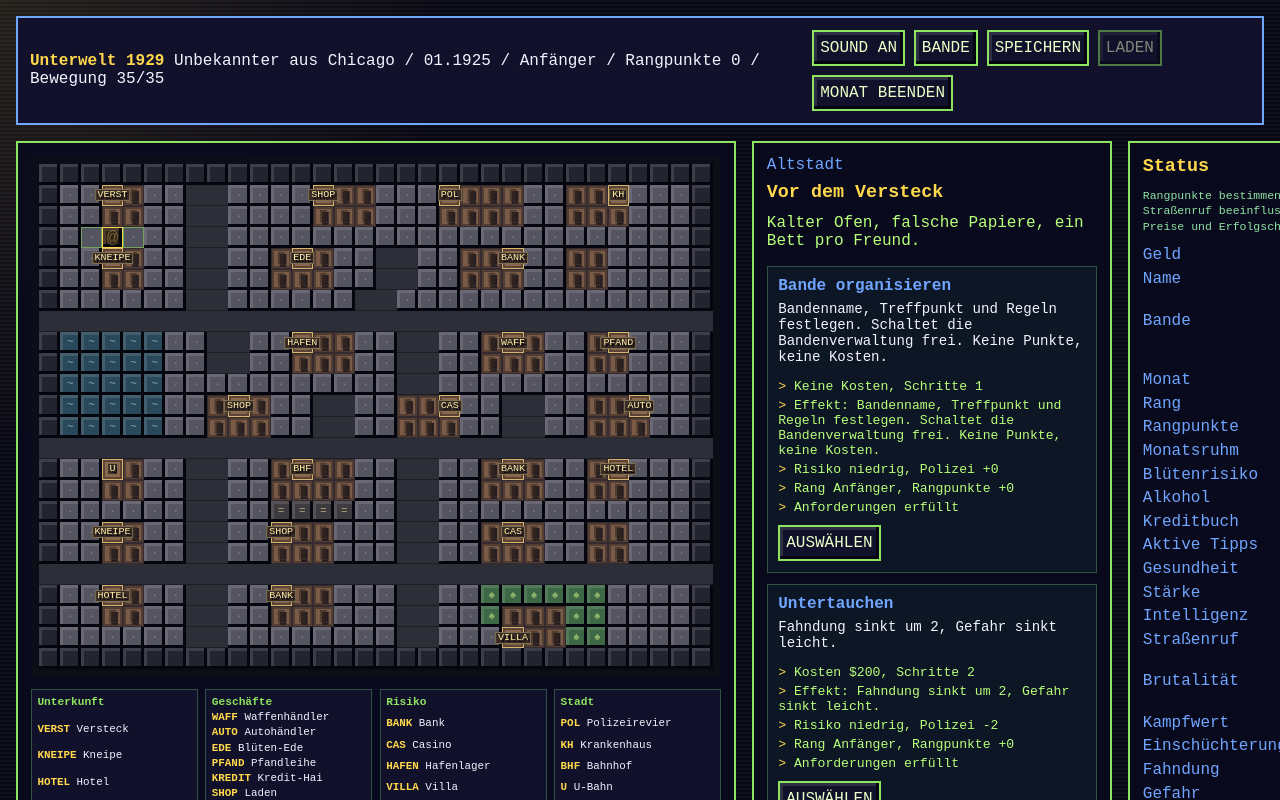
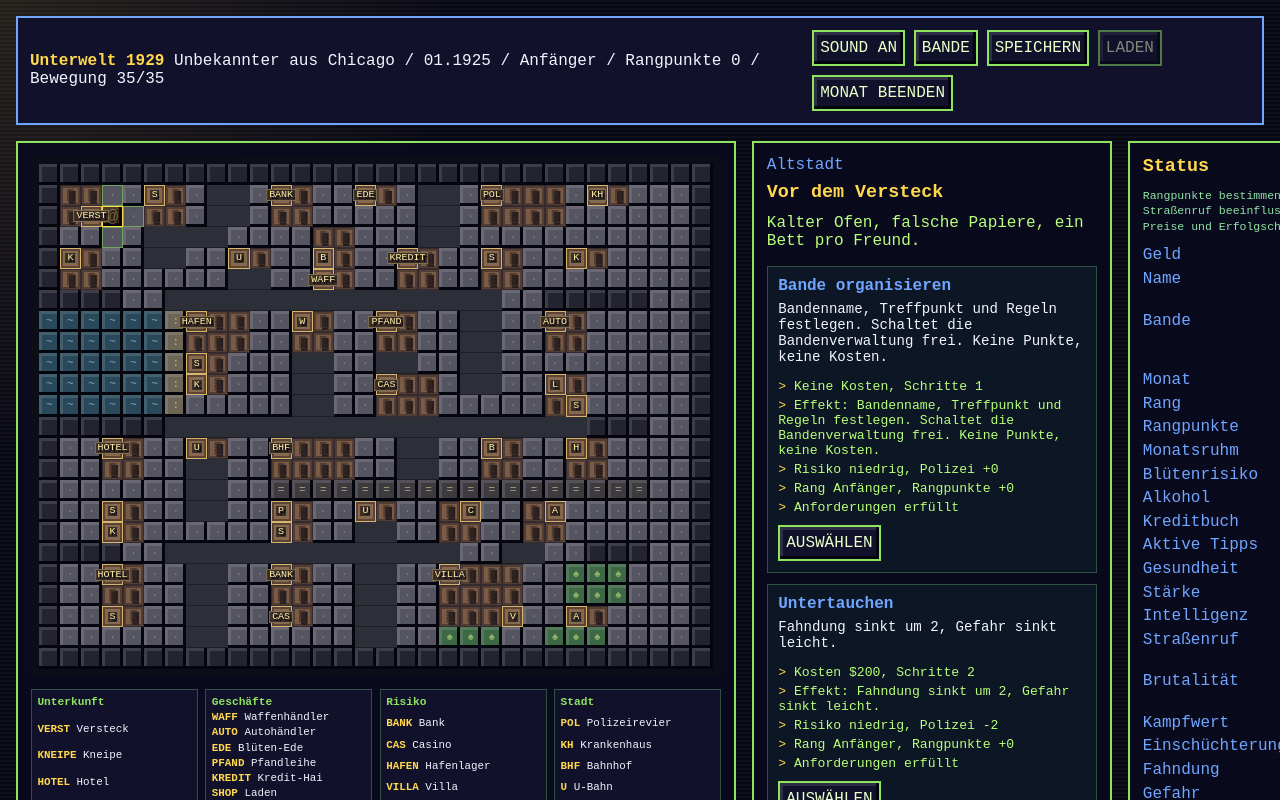
Before and after one commit to MR-ops-007/Unterwelt-1929, a React (Vite) app: page / in a window 1280 px wide. Both pictures are taken after a click on the button "NEUES SPIEL". Shown: the top 800 px of the page. Built offline with nearby package versions, Linux system fonts and the light colour scheme.

Commit message:
Densify handcrafted city map

```diff
--- a/src/App.tsx
+++ b/src/App.tsx
@@ -660,7 +660,7 @@ function App() {
                       }}
                       title={`${building?.name ?? visual.name} / ${tile.district}`}
                     >
-                      <span>{playerHere ? '@' : tile.buildingVisualFor ? getBuilding(tile.buildingVisualFor).mapLabel : tile.building ? '▓' : tile.kind === 'road' ? '' : visual.icon}</span>
+                      <span>{playerHere ? '@' : tile.buildingVisualFor ? tile.buildingLabel ?? getBuilding(tile.buildingVisualFor).mapLabel : tile.building ? '▓' : tile.kind === 'road' ? '' : visual.icon}</span>
                       <small></small>
                     </button>
                   );
--- a/src/game.ts
+++ b/src/game.ts
@@ -26,7 +26,7 @@ export type District =
   | 'Bahnhofsviertel'
   | 'Polizeibezirk';
 
-export type TileKind = 'road' | 'sidewalk' | 'building' | 'decor' | 'street' | 'alley' | 'park' | 'warehouse' | 'lamp' | 'wall' | 'yard' | 'block' | 'water' | 'rails';
+export type TileKind = 'road' | 'sidewalk' | 'building' | 'decor' | 'street' | 'alley' | 'park' | 'warehouse' | 'lamp' | 'wall' | 'yard' | 'block' | 'water' | 'rails' | 'dock';
 export type MemberStatus = 'aktiv' | 'verletzt' | 'verhaftet' | 'tot';
 export type Role = 'Schlaeger' | 'Fahrerin' | 'Planer' | 'Safeknacker' | 'Schuetzin' | 'Informant' | 'Verhandler';
 export type WeaponId = 'none' | 'colt1911' | 'savage1907' | 'remington11' | 'winchester97' | 'sw10' | 'thompson' | 'browningBar' | 'grenades';
@@ -238,6 +238,7 @@ export interface Tile {
   kind: TileKind;
   building?: BuildingType;
   buildingVisualFor?: BuildingType;
+  buildingLabel?: string;
 }
 
 export interface LogEntry {
@@ -805,32 +806,33 @@ export const tileVisuals: Record<TileKind, { icon: string; name: string }> = {
   block: { icon: '▒', name: 'Block' },
   water: { icon: '~', name: 'Hafenwasser' },
   rails: { icon: '=', name: 'Gleise' },
+  dock: { icon: ':', name: 'Kai' },
 };
 
 const cityLayout = [
   '################################',
-  '#..VV..RR....SSS...PPPP..NNN...#',
-  '#..VV..RR....SSS...PPPP..NNN...#',
-  '#......RR......................#',
-  '#..KK..RR..EEE..RR..BBB..LL....#',
-  '#..KK..RR..EEE..RR..BBB..LL....#',
-  '#......RR......RR..............#',
-  'RRRRRRRRRRRRRRRRRRRRRRRRRRRRRRRR',
-  '#~~~~~..RR..MMM..RR..WWW..XX...#',
-  '#~~~~~..RR..MMM..RR..WWW..XX...#',
-  '#~~~~~...........RR............#',
-  '#~~~~~..SSS..RR..CCC..RR..AAA..#',
-  '#~~~~~..SSS..RR..CCC..RR..AAA..#',
-  'RRRRRRRRRRRRRRRRRRRRRRRRRRRRRRRR',
-  '#..UU..RR..ZZZZ..RR..BBB..HH...#',
-  '#..UU..RR..ZZZZ..RR..BBB..HH...#',
-  '#......RR..====..RR............#',
-  '#..KK..RR..SSS...RR..CCC..AA...#',
-  '#..KK..RR..SSS...RR..CCC..AA...#',
-  'RRRRRRRRRRRRRRRRRRRRRRRRRRRRRRRR',
-  '#..HH..RR..BBB...RR..TTTTTT....#',
-  '#..HH..RR..BBB...RR..TYYYTT....#',
-  '#......RR........RR...YYYTT....#',
+  '#VV..SS.RR.BB..EE.RR.PPPP.NN...#',
+  '#VV..SS.RR.BB.....RR.PPPP......#',
+  '#....RRRR....SS...RR...........#',
+  '#KK..RR..UU..BB..LL..SS..KK....#',
+  '#KK......RR..WW..LL..SS........#',
+  '####..RRRRRRRRRRRRRRRR..#####..#',
+  '~~~~~~:MMM..WW..XX..RR..AA.....#',
+  '~~~~~~:MMM..WW..XX..RR..AA.....#',
+  '~~~~~~:SS...RR..RR..RR.........#',
+  '~~~~~~:KK...RR..CCC.RR..LL.....#',
+  '~~~~~~:.....RR..CCC.....SS.....#',
+  '######RRRRRRRRRRRRRRRRRRRR###..#',
+  '#..HH..UU..ZZZZ..RR..BB..HH....#',
+  '#..HH..RR..ZZZZ..RR..BB..HH....#',
+  '#......RR..==================..#',
+  '#..SS..RR..XX..UU..CC..AA......#',
+  '#..KK......SS..RR..CC..AA......#',
+  '####..RRRRRRRRRRRRRR..RR..###..#',
+  '#..HH..RR..BB..RR..YYYY..TTT...#',
+  '#..HH..RR..BB..RR..YYYY..TTT...#',
+  '#..SS..RR..CC..RR..YYYY..AA....#',
+  '#......RR......RR..TTT..TTT....#',
   '################################',
 ] as const;
 
@@ -854,32 +856,48 @@ const buildingChars: Partial<Record<string, BuildingType>> = {
   Y: 'villa',
 };
 
-const buildingLabels: Array<{ x: number; y: number; building: BuildingType }> = [
-  { x: 3, y: 1, building: 'hideout' },
-  { x: 13, y: 1, building: 'shop' },
-  { x: 19, y: 1, building: 'police' },
-  { x: 27, y: 1, building: 'hospital' },
-  { x: 3, y: 4, building: 'kneipe' },
-  { x: 12, y: 4, building: 'counterfeit' },
-  { x: 22, y: 4, building: 'bank' },
-  { x: 27, y: 4, building: 'loanshark' },
-  { x: 12, y: 8, building: 'harbor' },
-  { x: 22, y: 8, building: 'weapons' },
-  { x: 27, y: 8, building: 'pawnshop' },
-  { x: 9, y: 11, building: 'shop' },
-  { x: 19, y: 11, building: 'casino' },
-  { x: 28, y: 11, building: 'cars' },
-  { x: 3, y: 14, building: 'subway' },
-  { x: 12, y: 14, building: 'station' },
-  { x: 22, y: 14, building: 'bank' },
-  { x: 27, y: 14, building: 'hotel' },
-  { x: 3, y: 17, building: 'kneipe' },
-  { x: 11, y: 17, building: 'shop' },
-  { x: 22, y: 17, building: 'casino' },
-  { x: 28, y: 17, building: 'cars' },
-  { x: 3, y: 20, building: 'hotel' },
-  { x: 11, y: 20, building: 'bank' },
-  { x: 22, y: 22, building: 'villa' },
+const buildingLabels: Array<{ x: number; y: number; building: BuildingType; label?: string }> = [
+  { x: 2, y: 2, building: 'hideout', label: 'VERST' },
+  { x: 5, y: 1, building: 'shop', label: 'S' },
+  { x: 11, y: 1, building: 'bank', label: 'BANK' },
+  { x: 15, y: 1, building: 'counterfeit', label: 'EDE' },
+  { x: 21, y: 1, building: 'police', label: 'POL' },
+  { x: 26, y: 1, building: 'hospital', label: 'KH' },
+  { x: 1, y: 4, building: 'kneipe', label: 'K' },
+  { x: 9, y: 4, building: 'subway', label: 'U' },
+  { x: 13, y: 4, building: 'bank', label: 'B' },
+  { x: 17, y: 4, building: 'loanshark', label: 'KREDIT' },
+  { x: 21, y: 4, building: 'shop', label: 'S' },
+  { x: 25, y: 4, building: 'kneipe', label: 'K' },
+  { x: 13, y: 5, building: 'weapons', label: 'WAFF' },
+  { x: 7, y: 7, building: 'harbor', label: 'HAFEN' },
+  { x: 12, y: 7, building: 'weapons', label: 'W' },
+  { x: 16, y: 7, building: 'pawnshop', label: 'PFAND' },
+  { x: 24, y: 7, building: 'cars', label: 'AUTO' },
+  { x: 7, y: 9, building: 'shop', label: 'S' },
+  { x: 7, y: 10, building: 'kneipe', label: 'K' },
+  { x: 16, y: 10, building: 'casino', label: 'CAS' },
+  { x: 24, y: 10, building: 'loanshark', label: 'L' },
+  { x: 25, y: 11, building: 'shop', label: 'S' },
+  { x: 3, y: 13, building: 'hotel', label: 'HOTEL' },
+  { x: 7, y: 13, building: 'subway', label: 'U' },
+  { x: 11, y: 13, building: 'station', label: 'BHF' },
+  { x: 21, y: 13, building: 'bank', label: 'B' },
+  { x: 25, y: 13, building: 'hotel', label: 'H' },
+  { x: 3, y: 16, building: 'shop', label: 'S' },
+  { x: 11, y: 16, building: 'pawnshop', label: 'P' },
+  { x: 15, y: 16, building: 'subway', label: 'U' },
+  { x: 20, y: 16, building: 'casino', label: 'C' },
+  { x: 24, y: 16, building: 'cars', label: 'A' },
+  { x: 3, y: 17, building: 'kneipe', label: 'K' },
+  { x: 11, y: 17, building: 'shop', label: 'S' },
+  { x: 3, y: 19, building: 'hotel', label: 'HOTEL' },
+  { x: 11, y: 19, building: 'bank', label: 'BANK' },
+  { x: 19, y: 19, building: 'villa', label: 'VILLA' },
+  { x: 3, y: 21, building: 'shop', label: 'S' },
+  { x: 11, y: 21, building: 'casino', label: 'CAS' },
+  { x: 22, y: 21, building: 'villa', label: 'V' },
+  { x: 25, y: 21, building: 'cars', label: 'A' },
 ];
 
 export function getWeapon(id: WeaponId): WeaponConfig {
@@ -923,11 +941,11 @@ export function getAction(id: ActionId): ActionConfig {
 
 function districtFor(x: number, y: number): District {
   if (x >= 22 && y <= 8) return 'Polizeibezirk';
-  if (x <= 8 && y >= 9) return 'Hafenviertel';
-  if (x >= 20 && y >= 16) return 'Villenviertel';
-  if (y >= 14) return 'Bahnhofsviertel';
-  if (x >= 8 && x <= 17 && y >= 8) return 'Industriegebiet';
-  if (x >= 16 && y >= 4 && y <= 14) return 'Rotlichtgasse';
+  if (x <= 10 && y >= 7 && y <= 12) return 'Hafenviertel';
+  if (y >= 19) return 'Villenviertel';
+  if (y >= 13 && y <= 18) return 'Bahnhofsviertel';
+  if (x >= 8 && x <= 18 && y >= 7 && y <= 12) return 'Industriegebiet';
+  if (x >= 16 && y >= 7 && y <= 12) return 'Rotlichtgasse';
   return 'Altstadt';
 }
 
@@ -936,6 +954,7 @@ function kindForLayoutChar(char: string): TileKind {
   if (char === '.') return 'sidewalk';
   if (char === '~') return 'water';
   if (char === '=') return 'rails';
+  if (char === ':') return 'dock';
   if (char === 'T') return 'park';
   if (char === '#') return 'block';
   return buildingChars[char] ? 'building' : 'decor';
@@ -960,6 +979,7 @@ export function createMap(): Tile[] {
         kind: kindForLayoutChar(char),
         building,
         buildingVisualFor: label?.building,
+        buildingLabel: label?.label,
       });
     }
   }
@@ -994,8 +1014,37 @@ export function validateMapConnectivity(map: Tile[] = createMap(), start = { x:
   }
   const unreachable = map.filter((tile) => tile.buildingVisualFor && !adjacentWalkableSeen(tile, map, seen));
   const buildingsWithoutReachableAdjacency = buildings.filter((building) => !map.some((tile) => tile.building === building.id && adjacentWalkableSeen(tile, map, seen)));
-  if (unreachable.length || buildingsWithoutReachableAdjacency.length) {
-    console.warn('Map connectivity failed', { unreachable, buildingsWithoutReachableAdjacency });
+  const counts = buildingLabels.reduce<Record<string, number>>((sum, label) => {
+    sum[label.building] = (sum[label.building] ?? 0) + 1;
+    return sum;
+  }, {});
+  const missingActionBuildings = buildings.filter((building) => building.actions.length > 0 && !counts[building.id]);
+  const harborTiles = map.filter((tile) => tile.building === 'harbor');
+  const stationTiles = map.filter((tile) => tile.building === 'station');
+  const harborTouchesWater = harborTiles.some((tile) => neighborKinds(tile, map).some((kind) => kind === 'water' || kind === 'dock'));
+  const stationTouchesRails = stationTiles.some((tile) => neighborKinds(tile, map).some((kind) => kind === 'rails' || kind === 'sidewalk'));
+  const belowTargets = {
+    shop: 7,
+    hotel: 3,
+    bank: 4,
+    kneipe: 4,
+    cars: 3,
+    casino: 3,
+    subway: 3,
+    loanshark: 2,
+    weapons: 2,
+  };
+  const lowCounts = Object.entries(belowTargets).filter(([building, target]) => (counts[building] ?? 0) < target);
+  if (unreachable.length || buildingsWithoutReachableAdjacency.length || missingActionBuildings.length || !harborTouchesWater || !stationTouchesRails || lowCounts.length) {
+    console.warn('Map validation warning', {
+      unreachable,
+      buildingsWithoutReachableAdjacency,
+      missingActionBuildings,
+      counts,
+      lowCounts,
+      harborTouchesWater,
+      stationTouchesRails,
+    });
   }
   return { valid: unreachable.length === 0, unreachable };
 }
@@ -1004,6 +1053,13 @@ function adjacentWalkableSeen(tile: Tile, map: Tile[], seen: Set<string>): boole
   return [[1, 0], [-1, 0], [0, 1], [0, -1]].some(([dx, dy]) => {
     const neighbor = map.find((item) => item.x === tile.x + dx && item.y === tile.y + dy);
     return Boolean(neighbor && isWalkable(neighbor) && seen.has(neighbor.id));
+  });
+}
+
+function neighborKinds(tile: Tile, map: Tile[]): TileKind[] {
+  return [[1, 0], [-1, 0], [0, 1], [0, -1]].flatMap(([dx, dy]) => {
+    const neighbor = map.find((item) => item.x === tile.x + dx && item.y === tile.y + dy);
+    return neighbor ? [neighbor.kind] : [];
   });
 }
 
@@ -1164,7 +1220,7 @@ export function newGame(
     gangName: gangName.trim() || DEFAULT_GANG_NAMES[0],
     month: 0,
     points: 0,
-    position: { x: 3, y: 3 },
+    position: { x: 3, y: 2 },
     stepsLeft: getCar(car).movementPoints,
     stats: {
       money: 700,
@@ -2151,7 +2207,7 @@ export function movePlayer(state: GameState, dx: number, dy: number): GameState
 }
 
 function isWalkable(tile: Tile): boolean {
-  return tile.kind === 'road' || tile.kind === 'sidewalk';
+  return tile.kind === 'road' || tile.kind === 'sidewalk' || tile.kind === 'dock';
 }
 
 function policeCheckRisk(state: GameState): number {
--- a/src/styles.css
+++ b/src/styles.css
@@ -364,6 +364,15 @@ h3 {
 
 .kind-water span {
   color: #80a8b8;
+  text-shadow: none;
+}
+
+.kind-dock {
+  background: #6d6555;
+}
+
+.kind-dock span {
+  color: #d7b56d;
   text-shadow: none;
 }
 
```
